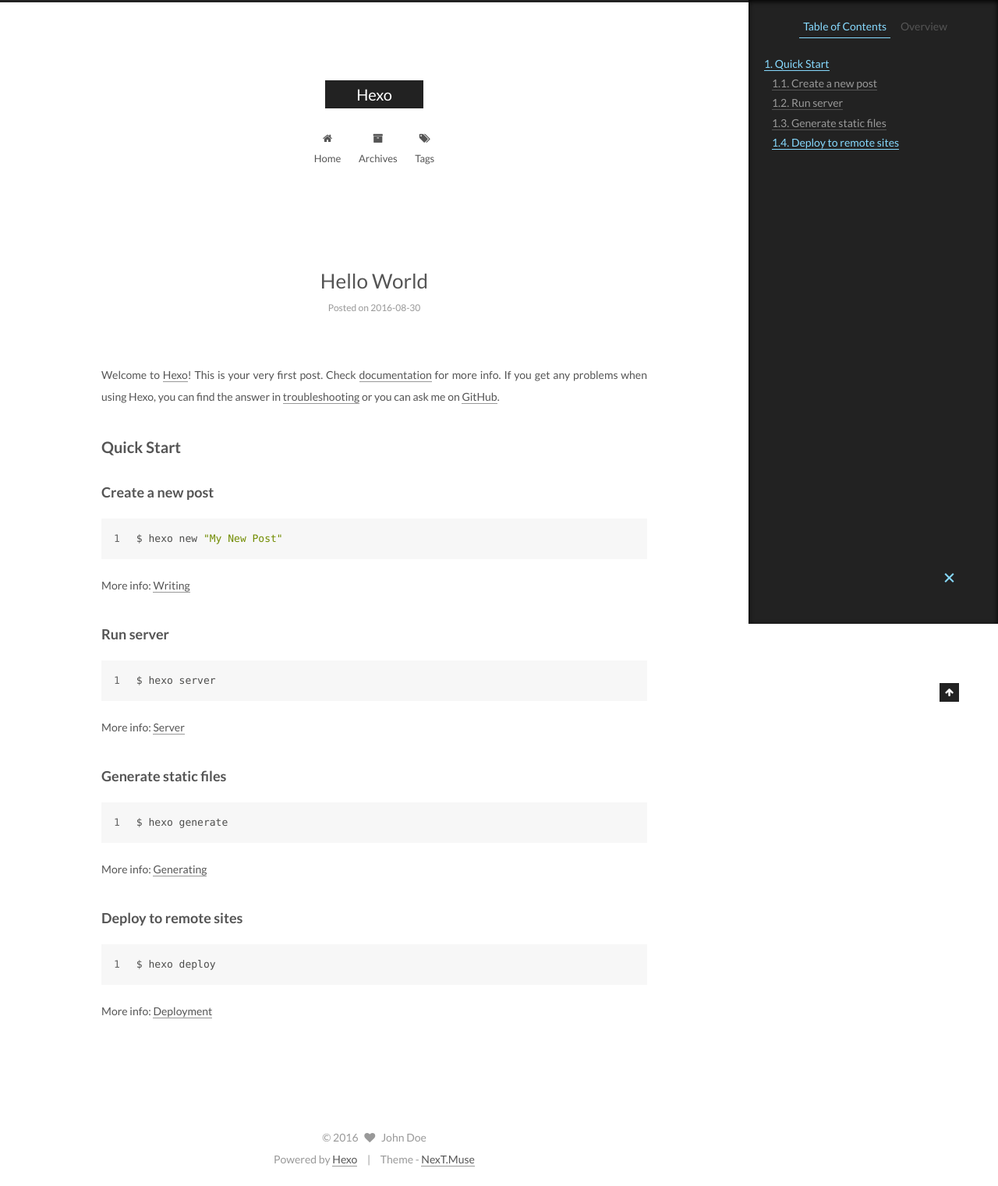
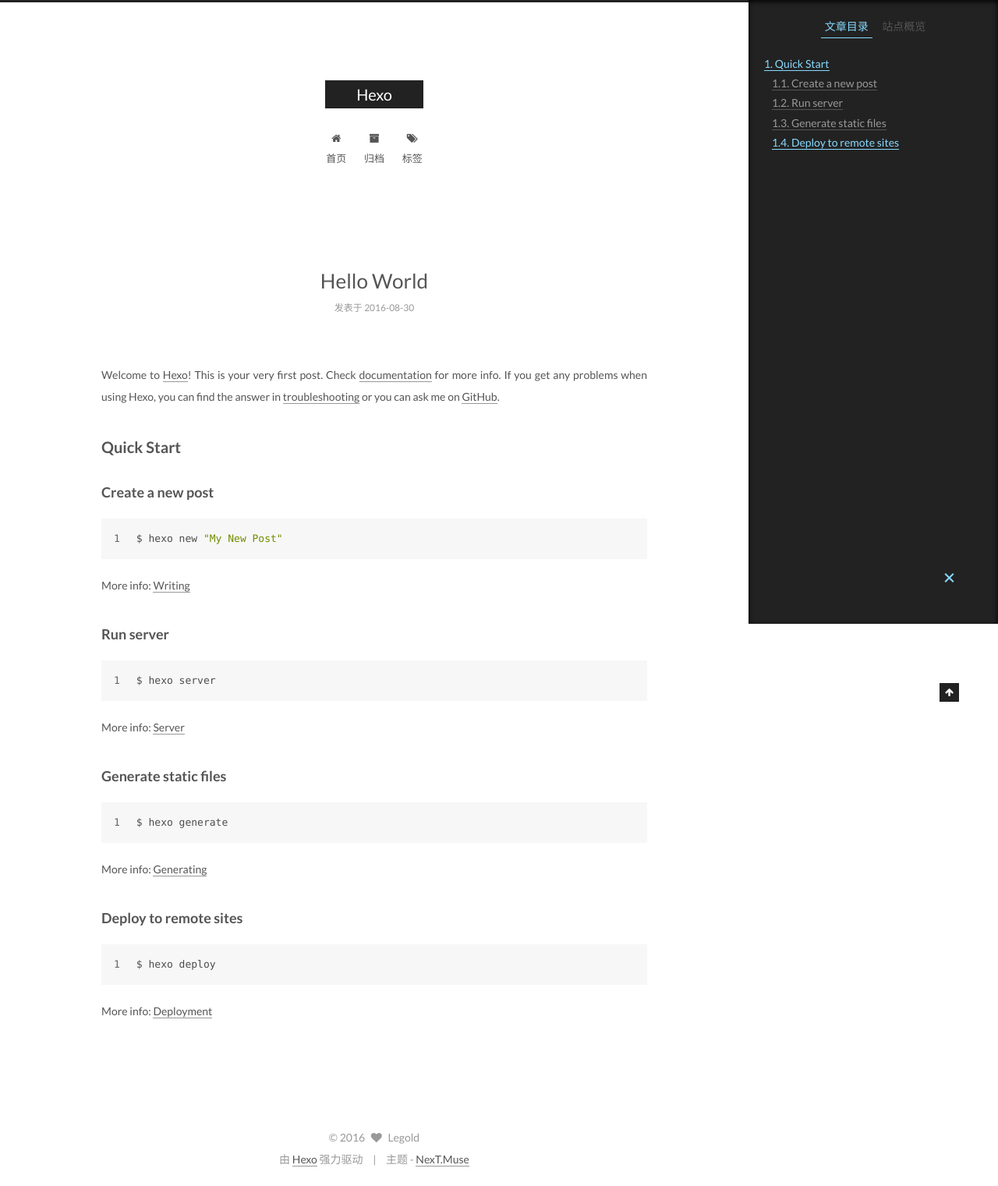
Before and after one commit to legold/legold.github.io, a plain HTML site: page 2016/08/30/hello-world/index.html in a window 1280 px wide. Shown: the whole page at 78% size. Drawn offline with Linux system fonts and the light colour scheme.

Commit message:
Site updated: 2016-08-31 11:30:44

```diff
--- a/2016/08/30/hello-world/index.html
+++ b/2016/08/30/hello-world/index.html
@@ -109,7 +109,7 @@
     motion: true,
     duoshuo: {
       userId: 0,
-      author: 'Author'
+      author: '博主'
     }
   };
 </script>
@@ -122,7 +122,7 @@
   <title> Hello World | Hexo </title>
 </head>
 
-<body itemscope itemtype="http://schema.org/WebPage" lang="">
+<body itemscope itemtype="http://schema.org/WebPage" lang="zh-Hans">
 
 
 
@@ -177,7 +177,7 @@
 
               <i class="menu-item-icon fa fa-fw fa-home"></i> <br />
 
-            Home
+            首页
           </a>
         </li>
 
@@ -187,7 +187,7 @@
 
               <i class="menu-item-icon fa fa-fw fa-archive"></i> <br />
 
-            Archives
+            归档
           </a>
         </li>
 
@@ -197,7 +197,7 @@
 
               <i class="menu-item-icon fa fa-fw fa-tags"></i> <br />
 
-            Tags
+            标签
           </a>
         </li>
 
@@ -250,7 +250,7 @@
             <span class="post-meta-item-icon">
               <i class="fa fa-calendar-o"></i>
             </span>
-            <span class="post-meta-item-text">Posted on</span>
+            <span class="post-meta-item-text">发表于</span>
             <time itemprop="dateCreated" datetime="2016-08-30T17:17:00+08:00" content="2016-08-30">
               2016-08-30
             </time>
@@ -354,10 +354,10 @@
 
         <ul class="sidebar-nav motion-element">
           <li class="sidebar-nav-toc sidebar-nav-active" data-target="post-toc-wrap" >
-            Table of Contents
+            文章目录
           </li>
           <li class="sidebar-nav-overview" data-target="site-overview">
-            Overview
+            站点概览
           </li>
         </ul>
 
@@ -366,15 +366,15 @@
         <div class="site-author motion-element" itemprop="author" itemscope itemtype="http://schema.org/Person">
           <img class="site-author-image" itemprop="image"
                src="/images/avatar.gif"
-               alt="John Doe" />
-          <p class="site-author-name" itemprop="name">John Doe</p>
+               alt="Legold" />
+          <p class="site-author-name" itemprop="name">Legold</p>
           <p class="site-description motion-element" itemprop="description"></p>
         </div>
         <nav class="site-state motion-element">
           <div class="site-state-item site-state-posts">
             <a href="/archives">
               <span class="site-state-item-count">1</span>
-              <span class="site-state-item-name">posts</span>
+              <span class="site-state-item-name">日志</span>
             </a>
           </div>
 
@@ -428,15 +428,15 @@
   <span class="with-love">
     <i class="fa fa-heart"></i>
   </span>
-  <span class="author" itemprop="copyrightHolder">John Doe</span>
+  <span class="author" itemprop="copyrightHolder">Legold</span>
 </div>
 
 <div class="powered-by">
-  Powered by <a class="theme-link" href="https://hexo.io">Hexo</a>
+  由 <a class="theme-link" href="https://hexo.io">Hexo</a> 强力驱动
 </div>
 
 <div class="theme-info">
-  Theme -
+  主题 -
   <a class="theme-link" href="https://github.com/iissnan/hexo-theme-next">
     NexT.Muse
   </a>
```
Also changed, not shown: archives/2016/08/index.html (+13 -13 lines), archives/2016/index.html (+13 -13 lines), archives/index.html (+13 -13 lines), index.html (+12 -12 lines).
